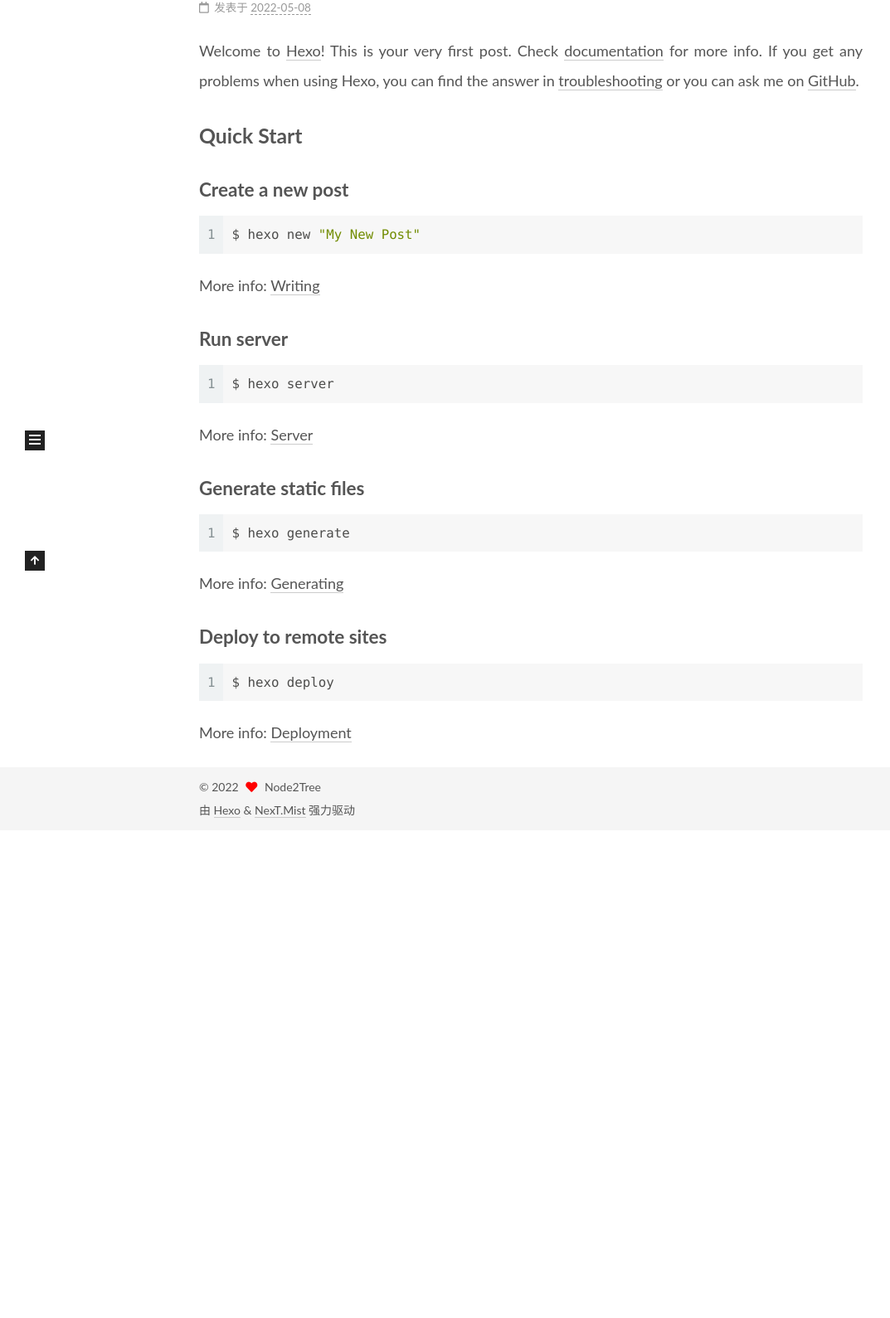
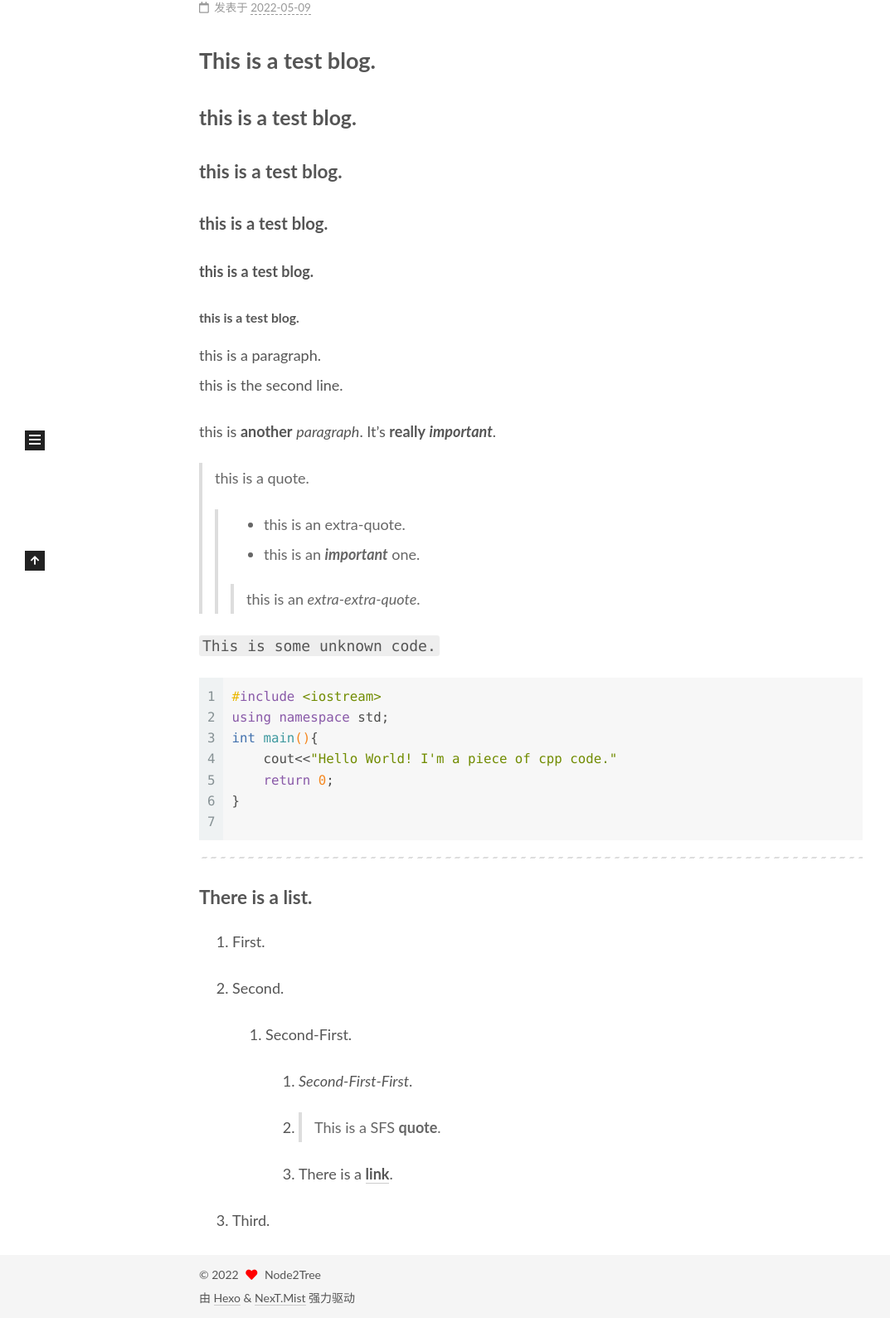
Before and after one commit to Node2Tree/node2tree.github.io, a plain HTML site: page index.html in a window 1280 px wide. Shown: the part 212-1801 px from the top of the page at 83% size, without its empty margins (0-1073 px from the left). Before the commit the page ends 1213 px from the top, so only its background shows below. Drawn offline with Linux system fonts and the light colour scheme.

Commit message:
Site updated: 2022-05-09 09:38:14

```diff
--- a/css/main.css
+++ b/css/main.css
@@ -1168,7 +1168,7 @@ pre .javascript .function {
 }
 .links-of-author a::before,
 .links-of-author span.exturl::before {
-  background: #0fba49;
+  background: #c67486;
   border-radius: 50%;
   content: ' ';
   display: inline-block;
--- a/index.html
+++ b/index.html
@@ -148,7 +148,7 @@
 
 
   <article itemscope itemtype="http://schema.org/Article" class="post-block" lang="zh-CN">
-    <link itemprop="mainEntityOfPage" href="http://example.com/2022/05/08/hello-world/">
+    <link itemprop="mainEntityOfPage" href="http://example.com/2022/05/09/Test/">
 
     <span hidden itemprop="author" itemscope itemtype="http://schema.org/Person">
       <meta itemprop="image" content="/images/avatar.gif">
@@ -162,7 +162,7 @@
       <header class="post-header">
         <h2 class="post-title" itemprop="name headline">
 
-            <a href="/2022/05/08/hello-world/" class="post-title-link" itemprop="url">Hello World</a>
+            <a href="/2022/05/09/Test/" class="post-title-link" itemprop="url">Test</a>
         </h2>
 
         <div class="post-meta">
@@ -172,7 +172,8 @@
               </span>
               <span class="post-meta-item-text">发表于</span>
 
-              <time title="创建时间：2022-05-08 11:49:37" itemprop="dateCreated datePublished" datetime="2022-05-08T11:49:37+08:00">2022-05-08</time>
+
+              <time title="创建时间：2022-05-09 08:05:39 / 修改时间：09:28:12" itemprop="dateCreated datePublished" datetime="2022-05-09T08:05:39+08:00">2022-05-09</time>
             </span>
 
 
@@ -186,19 +187,46 @@
     <div class="post-body" itemprop="articleBody">
 
 
-          <p>Welcome to <a target="_blank" rel="noopener" href="https://hexo.io/">Hexo</a>! This is your very first post. Check <a target="_blank" rel="noopener" href="https://hexo.io/docs/">documentation</a> for more info. If you get any problems when using Hexo, you can find the answer in <a target="_blank" rel="noopener" href="https://hexo.io/docs/troubleshooting.html">troubleshooting</a> or you can ask me on <a target="_blank" rel="noopener" href="https://github.com/hexojs/hexo/issues">GitHub</a>.</p>
-<h2 id="Quick-Start"><a href="#Quick-Start" class="headerlink" title="Quick Start"></a>Quick Start</h2><h3 id="Create-a-new-post"><a href="#Create-a-new-post" class="headerlink" title="Create a new post"></a>Create a new post</h3><figure class="highlight bash"><table><tr><td class="gutter"><pre><span class="line">1</span><br></pre></td><td class="code"><pre><span class="line">$ hexo new <span class="string">&quot;My New Post&quot;</span></span><br></pre></td></tr></table></figure>
+          <h1 id="This-is-a-test-blog"><a href="#This-is-a-test-blog" class="headerlink" title="This is a test blog."></a>This is a test blog.</h1><h2 id="this-is-a-test-blog"><a href="#this-is-a-test-blog" class="headerlink" title="this is a test blog."></a>this is a test blog.</h2><h3 id="this-is-a-test-blog-1"><a href="#this-is-a-test-blog-1" class="headerlink" title="this is a test blog."></a>this is a test blog.</h3><h4 id="this-is-a-test-blog-2"><a href="#this-is-a-test-blog-2" class="headerlink" title="this is a test blog."></a>this is a test blog.</h4><h5 id="this-is-a-test-blog-3"><a href="#this-is-a-test-blog-3" class="headerlink" title="this is a test blog."></a>this is a test blog.</h5><h6 id="this-is-a-test-blog-4"><a href="#this-is-a-test-blog-4" class="headerlink" title="this is a test blog."></a>this is a test blog.</h6><p>this is a paragraph.<br>this is the second line.</p>
+<p>this is <strong>another</strong> <em>paragraph</em>. It’s <strong>really</strong> <em><strong>important</strong></em>.</p>
+<blockquote>
+<p>this is a quote.</p>
+<blockquote>
+<ul>
+<li>this is an extra-quote.</li>
+<li>this is an <em><strong>important</strong></em> one.</li>
+</ul>
+<blockquote>
+<p>this is an <em>extra-extra-quote</em>.</p>
+</blockquote>
+</blockquote>
+</blockquote>
+<p><code>This is some unknown code.</code></p>
+<figure class="highlight cpp"><table><tr><td class="gutter"><pre><span class="line">1</span><br><span class="line">2</span><br><span class="line">3</span><br><span class="line">4</span><br><span class="line">5</span><br><span class="line">6</span><br><span class="line">7</span><br></pre></td><td class="code"><pre><span class="line"><span class="meta">#<span class="keyword">include</span> <span class="string">&lt;iostream&gt;</span></span></span><br><span class="line"><span class="keyword">using</span> <span class="keyword">namespace</span> std;</span><br><span class="line"><span class="function"><span class="type">int</span> <span class="title">main</span><span class="params">()</span></span>&#123;</span><br><span class="line">    cout&lt;&lt;<span class="string">&quot;Hello World! I&#x27;m a piece of cpp code.&quot;</span></span><br><span class="line">    <span class="keyword">return</span> <span class="number">0</span>;</span><br><span class="line">&#125;</span><br><span class="line"></span><br></pre></td></tr></table></figure>
 
-<p>More info: <a target="_blank" rel="noopener" href="https://hexo.io/docs/writing.html">Writing</a></p>
-<h3 id="Run-server"><a href="#Run-server" class="headerlink" title="Run server"></a>Run server</h3><figure class="highlight bash"><table><tr><td class="gutter"><pre><span class="line">1</span><br></pre></td><td class="code"><pre><span class="line">$ hexo server</span><br></pre></td></tr></table></figure>
-
-<p>More info: <a target="_blank" rel="noopener" href="https://hexo.io/docs/server.html">Server</a></p>
-<h3 id="Generate-static-files"><a href="#Generate-static-files" class="headerlink" title="Generate static files"></a>Generate static files</h3><figure class="highlight bash"><table><tr><td class="gutter"><pre><span class="line">1</span><br></pre></td><td class="code"><pre><span class="line">$ hexo generate</span><br></pre></td></tr></table></figure>
-
-<p>More info: <a target="_blank" rel="noopener" href="https://hexo.io/docs/generating.html">Generating</a></p>
-<h3 id="Deploy-to-remote-sites"><a href="#Deploy-to-remote-sites" class="headerlink" title="Deploy to remote sites"></a>Deploy to remote sites</h3><figure class="highlight bash"><table><tr><td class="gutter"><pre><span class="line">1</span><br></pre></td><td class="code"><pre><span class="line">$ hexo deploy</span><br></pre></td></tr></table></figure>
-
-<p>More info: <a target="_blank" rel="noopener" href="https://hexo.io/docs/one-command-deployment.html">Deployment</a></p>
+<hr>
+<h3 id="There-is-a-list"><a href="#There-is-a-list" class="headerlink" title="There is a list."></a>There is a list.</h3><ol>
+<li><p>First.</p>
+</li>
+<li><p>Second.</p>
+<ol>
+<li><p>Second-First.</p>
+<ol>
+<li><p><em>Second-First-First</em>.</p>
+</li>
+<li><blockquote>
+<p>This is a SFS <strong>quote</strong>.</p>
+</blockquote>
+</li>
+<li><p>There is a <a target="_blank" rel="noopener" href="https://node2tr.ee/" title="my blogs"><strong>link</strong></a>.</p>
+</li>
+</ol>
+</li>
+</ol>
+</li>
+<li><p>Third.</p>
+</li>
+</ol>
 
 
     </div>
```
Also changed, not shown: 2022/05/09/Test/index.html (renamed from 2022/05/08/hello-world/index.html, +52 -24 lines), archives/2022/05/index.html (+5 -5 lines), archives/2022/index.html (+5 -5 lines), archives/index.html (+5 -5 lines).
